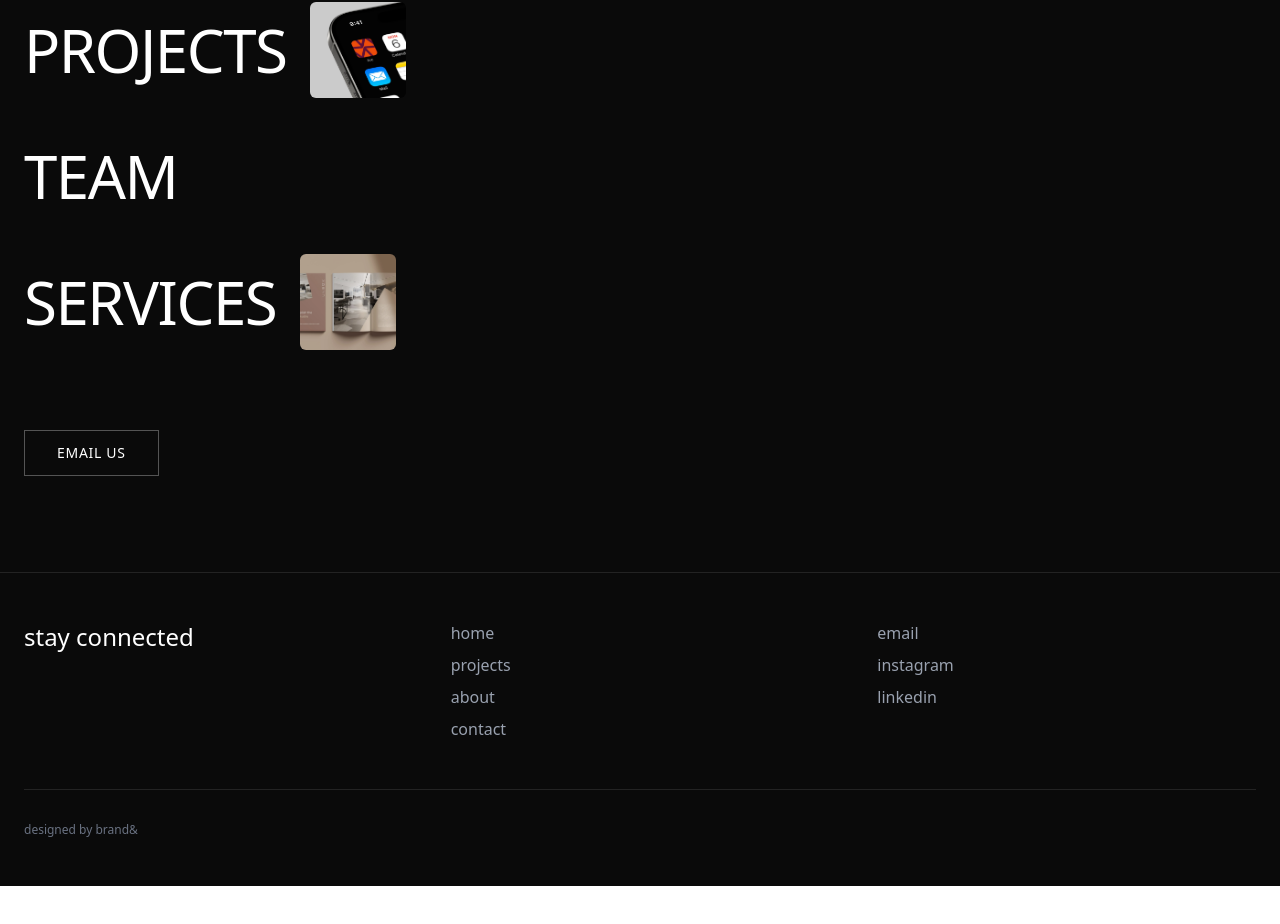
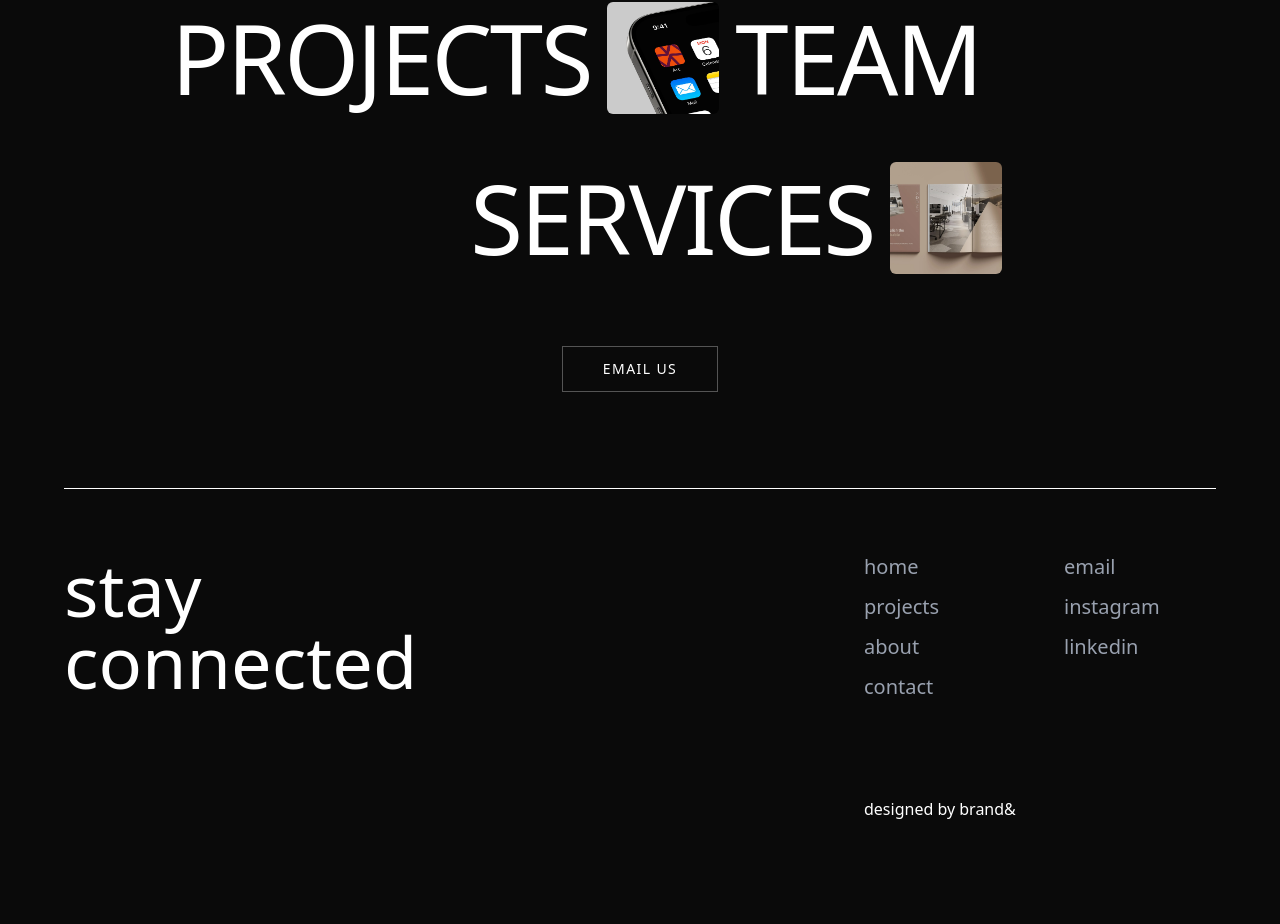
Before and after one commit to KJ-77/BrandAnd, a React (Vite) app: page / in a window 1280 px wide. Shown: the part 1604-2528 px from the top of the page. Before the commit the page ends 2490 px from the top, so only its background shows below. Built offline with nearby package versions, Linux system fonts and the light colour scheme.

Commit message:
Update footer.tsx

```diff
--- a/src/components/footer.tsx
+++ b/src/components/footer.tsx
@@ -7,43 +7,39 @@ export function Footer() {
     <footer className="bg-neutral-950 text-white">
       {/* Top Section - Large Nav Items */}
       <div className="container mx-auto px-6 py-16 lg:py-24">
-        <div className="space-y-12">
-          {/* Projects Row */}
-          <div className="flex items-center gap-6">
+        <div className="flex flex-col items-center gap-8 lg:gap-12">
+          {/* Projects | Image | Team Row */}
+          <div className="flex items-center gap-3 lg:gap-4 lg:-ml-32">
             <Link
               to="/projects"
-              className="text-4xl lg:text-5xl xl:text-6xl font-light tracking-tight hover:opacity-70 transition-opacity uppercase"
+              className="text-6xl lg:text-7xl xl:text-8xl font-light tracking-tight hover:opacity-70 transition-opacity uppercase"
             >
               PROJECTS
             </Link>
-            <div className="w-20 h-20 lg:w-24 lg:h-24 overflow-hidden rounded-sm flex-shrink-0">
+            <div className="w-20 h-20 lg:w-28 lg:h-28 overflow-hidden rounded-sm flex-shrink-0">
               <img
                 src={iphoneMockup}
                 alt="Projects"
                 className="w-full h-full object-cover object-center"
               />
             </div>
-          </div>
-
-          {/* Team Row */}
-          <div className="flex items-center gap-6">
             <Link
               to="/team"
-              className="text-4xl lg:text-5xl xl:text-6xl font-light tracking-tight hover:opacity-70 transition-opacity uppercase"
+              className="text-6xl lg:text-7xl xl:text-8xl font-light tracking-tight hover:opacity-70 transition-opacity uppercase"
             >
               TEAM
             </Link>
           </div>
 
           {/* Services Row */}
-          <div className="flex items-center gap-6">
+          <div className="flex items-center gap-3 lg:gap-4 lg:ml-48">
             <Link
               to="/services"
-              className="text-4xl lg:text-5xl xl:text-6xl font-light tracking-tight hover:opacity-70 transition-opacity uppercase"
+              className="text-6xl lg:text-7xl xl:text-8xl font-light tracking-tight hover:opacity-70 transition-opacity uppercase"
             >
               SERVICES
             </Link>
-            <div className="w-20 h-20 lg:w-24 lg:h-24 overflow-hidden rounded-sm flex-shrink-0">
+            <div className="w-20 h-20 lg:w-28 lg:h-28 overflow-hidden rounded-sm flex-shrink-0">
               <img
                 src={magazineMockup}
                 alt="Services"
@@ -53,10 +49,10 @@ export function Footer() {
           </div>
 
           {/* Email Us Button */}
-          <div className="pt-8">
+          <div className="pt-6">
             <Link
               to="/contact"
-              className="inline-block border border-white/30 px-8 py-3 text-sm tracking-wider hover:bg-white/10 transition-colors uppercase"
+              className="inline-block border border-white/30 px-10 py-3 text-sm tracking-widest hover:bg-white/10 transition-colors uppercase"
             >
               EMAIL US
             </Link>
@@ -65,20 +61,22 @@ export function Footer() {
       </div>
 
       {/* Divider */}
-      <div className="border-t border-white/10"></div>
+      <div className="px-6 lg:px-16">
+        <div className="border-t border-white"></div>
+      </div>
 
       {/* Bottom Section - Links & Social */}
-      <div className="container mx-auto px-6 py-12">
-        <div className="grid grid-cols-1 lg:grid-cols-3 gap-8 lg:gap-12">
+      <div className="px-6 lg:px-16 pt-12 lg:pt-16 pb-20 lg:pb-32">
+        <div className="grid grid-cols-1 lg:grid-cols-12 gap-8 lg:gap-12 items-start">
           {/* Stay Connected */}
-          <div>
-            <h3 className="text-xl lg:text-2xl font-light mb-4">
+          <div className="lg:col-span-4">
+            <h3 className="text-3xl lg:text-4xl xl:text-7xl font-medium">
               stay connected
             </h3>
           </div>
 
           {/* Navigation Links */}
-          <div className="flex flex-col gap-2 text-gray-400">
+          <div className="flex flex-col gap-3 text-gray-400 text-base lg:text-xl lg:col-span-2 lg:col-start-9">
             <Link to="/" className="hover:text-white transition-colors">
               home
             </Link>
@@ -94,7 +92,7 @@ export function Footer() {
           </div>
 
           {/* Social Links */}
-          <div className="flex flex-col gap-2 text-gray-400">
+          <div className="flex flex-col gap-3 text-gray-400 text-base lg:text-xl lg:col-span-2 lg:col-start-11">
             <a
               href="mailto:hello@brandandco.com"
               className="hover:text-white transition-colors"
@@ -118,11 +116,10 @@ export function Footer() {
               linkedin
             </a>
           </div>
-        </div>
-
-        {/* Footer Credit */}
-        <div className="mt-12 pt-8 border-t border-white/10">
-          <p className="text-xs text-gray-500">designed by brand&</p>
+          {/* Footer Credit */}
+          <div className="lg:col-span-3 lg:col-start-9 mt-8 lg:mt-12">
+            <p className="text-sm lg:text-base text-white font-medium">designed by brand&</p>
+          </div>
         </div>
       </div>
     </footer>
```
